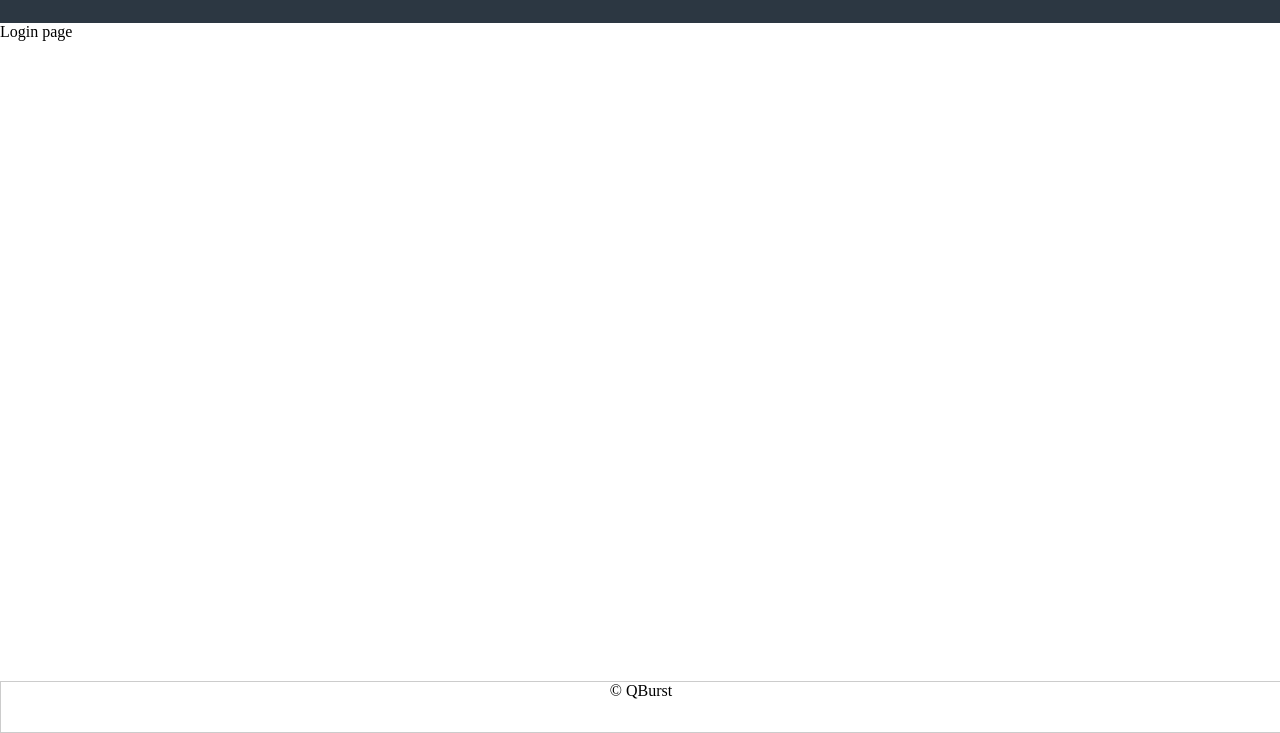
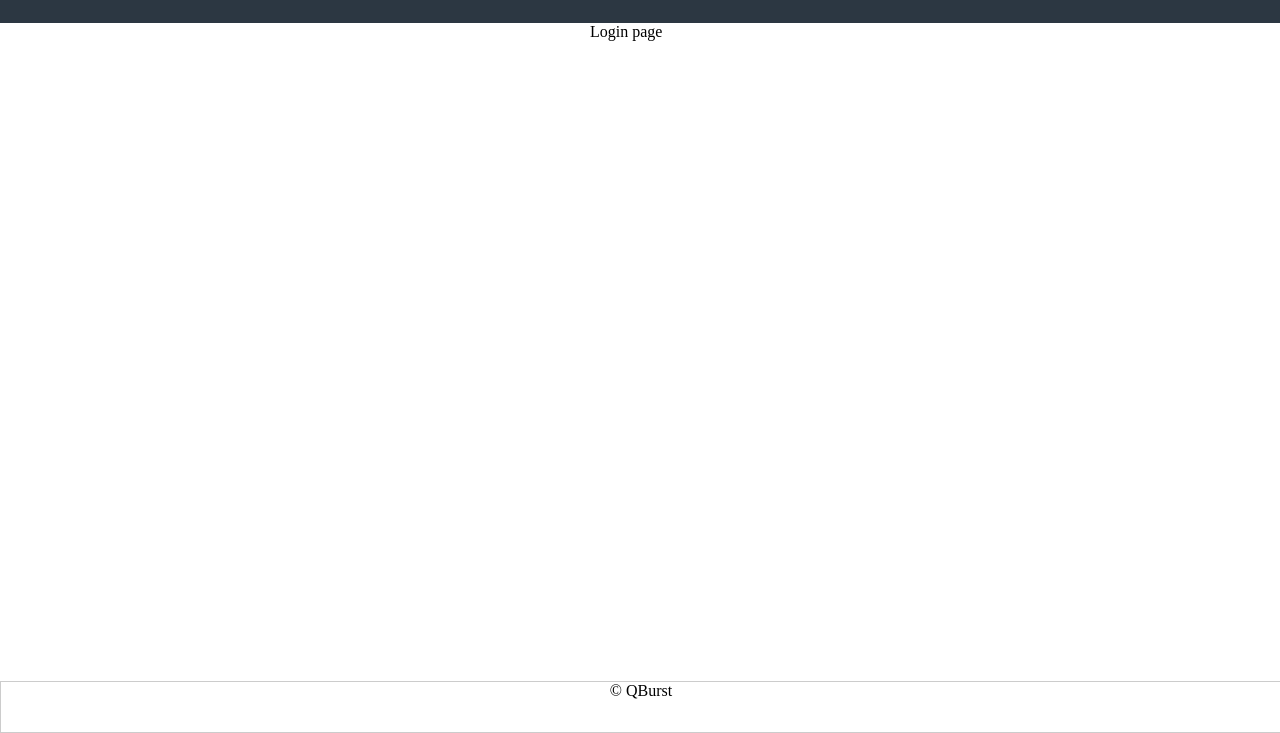
Before and after one commit to iammidhu/ExpenseManagerV2, a plain HTML site: page index.html in a window 1280 px wide. Shown: the part 67-800 px from the top of the page. Drawn offline with Linux system fonts and the light colour scheme.

Commit message:
minor style changes

```diff
--- a/app/partials/login.html
+++ b/app/partials/login.html
@@ -1,3 +1,3 @@
-<div class="">
+<div class="login-box">
   Login page
 </div>
--- a/assets/css/style.css
+++ b/assets/css/style.css
@@ -1,6 +1,7 @@
 /**
 Style goes here
 */
+
 body {
     padding: 0;
     margin: 0;
@@ -37,7 +38,17 @@ body {
     border: 1px solid #CCCCCC;
     text-align: center;
 }
-.about-us{
-  padding: 50px;
-  border: 1px solid gray;
+.about-us {
+    padding: 50px;
+    border: 1px solid gray;
 }
+
+/**
+Login page
+*/
+
+.login-box {
+    margin: 0 auto;
+    height: 100px;
+    width: 100px;
+}
```
